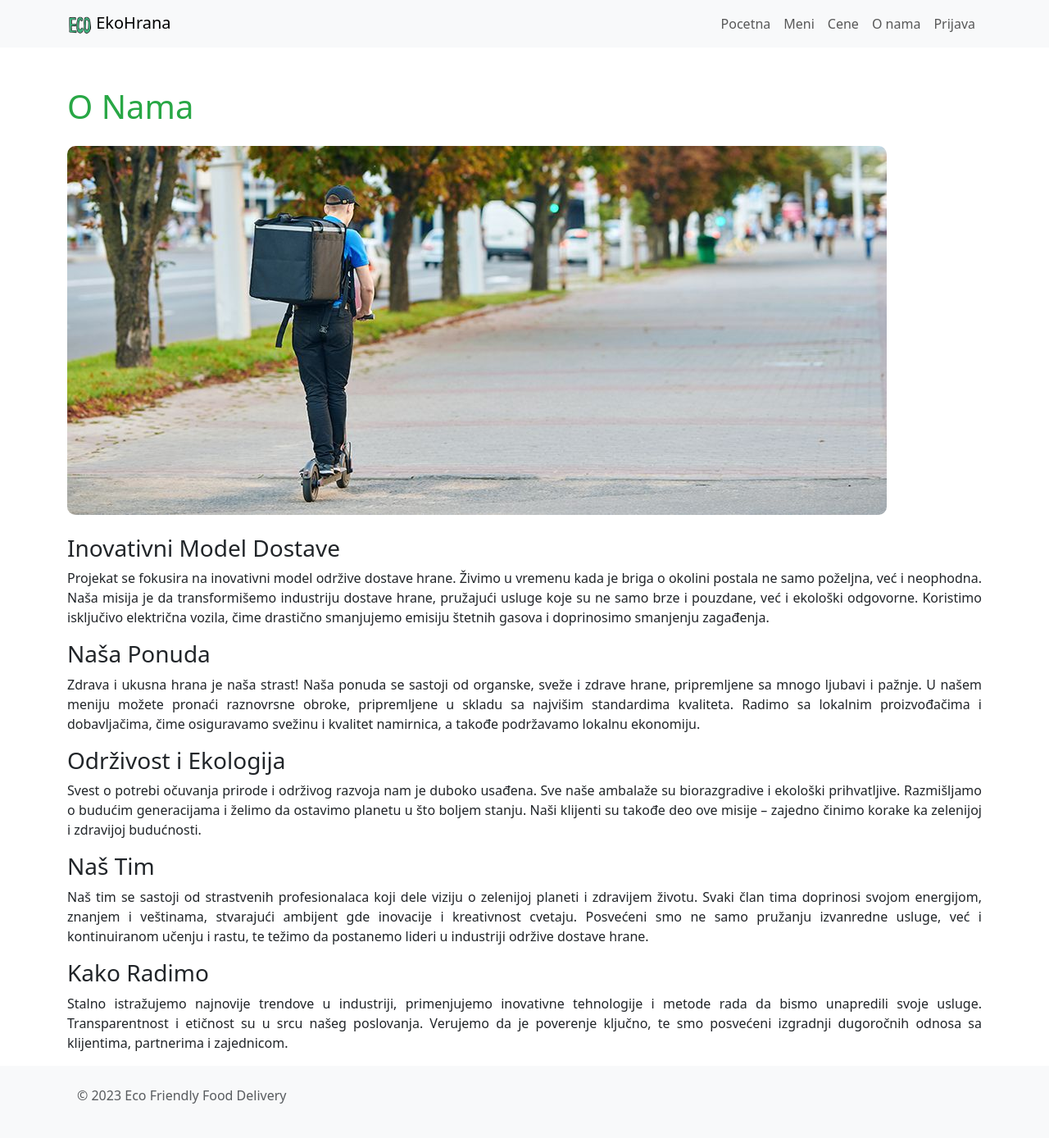
After one commit to Nikola-Milovic/soft-uprav-projekta, a PHP site: page /views/onama.php?stranica=pocetna in a window 1280 px wide. The commit adds this page. Shown: the whole page at 82% size. Run offline with PHP 8.4, Linux system fonts and the light colour scheme; data that the repository does not hold is empty.

Commit message:
o nama stranica

```diff
--- a/assets/css/glavni.css
+++ b/assets/css/glavni.css
@@ -12,6 +12,16 @@
     to {
         opacity: 1;
         transform: none;
+    }
+}
+
+@keyframes fadeIn {
+    from {
+        opacity: 0;
+    }
+
+    to {
+        opacity: 1;
     }
 }
 
@@ -31,6 +41,10 @@
     animation-name: fadeInUp;
 }
 
+.fadeIn {
+    animation-name: fadeIn;
+}
+
 .fadeInRight {
     animation-name: fadeInRight;
 }
@@ -38,3 +52,16 @@
 .navbar-nav .nav-item.dropdown:hover .dropdown-menu {
     display: block;
 }
+
+/* O nama */
+.container h1 {
+    color: #28a745;
+}
+
+.container img {
+    border-radius: 10px;
+}
+
+.container p {
+    text-align: justify;
+}
--- /dev/null
+++ b/views/onama.php
@@ -0,0 +1,34 @@
+<?php include 'delovi/heder.php'; ?>
+
+<div class="container mt-5 animated fadeIn">
+    <h1 class="mb-4">O Nama</h1>
+
+    <img src="/assets/slike/ekoloska-dostava.jpg" class="img-fluid mb-4 animated fadeInRight" alt="Eco-Friendly Delivery">
+
+    <h3>Inovativni Model Dostave</h3>
+    <p>
+        Projekat se fokusira na inovativni model održive dostave hrane. Živimo u vremenu kada je briga o okolini postala ne samo poželjna, već i neophodna. Naša misija je da transformišemo industriju dostave hrane, pružajući usluge koje su ne samo brze i pouzdane, već i ekološki odgovorne. Koristimo isključivo električna vozila, čime drastično smanjujemo emisiju štetnih gasova i doprinosimo smanjenju zagađenja.
+    </p>
+
+    <h3>Naša Ponuda</h3>
+    <p>
+        Zdrava i ukusna hrana je naša strast! Naša ponuda se sastoji od organske, sveže i zdrave hrane, pripremljene sa mnogo ljubavi i pažnje. U našem meniju možete pronaći raznovrsne obroke, pripremljene u skladu sa najvišim standardima kvaliteta. Radimo sa lokalnim proizvođačima i dobavljačima, čime osiguravamo svežinu i kvalitet namirnica, a takođe podržavamo lokalnu ekonomiju.
+    </p>
+
+    <h3>Održivost i Ekologija</h3>
+    <p>
+        Svest o potrebi očuvanja prirode i održivog razvoja nam je duboko usađena. Sve naše ambalaže su biorazgradive i ekološki prihvatljive. Razmišljamo o budućim generacijama i želimo da ostavimo planetu u što boljem stanju. Naši klijenti su takođe deo ove misije – zajedno činimo korake ka zelenijoj i zdravijoj budućnosti.
+    </p>
+
+    <h3>Naš Tim</h3>
+    <p>
+        Naš tim se sastoji od strastvenih profesionalaca koji dele viziju o zelenijoj planeti i zdravijem životu. Svaki član tima doprinosi svojom energijom, znanjem i veštinama, stvarajući ambijent gde inovacije i kreativnost cvetaju. Posvećeni smo ne samo pružanju izvanredne usluge, već i kontinuiranom učenju i rastu, te težimo da postanemo lideri u industriji održive dostave hrane.
+    </p>
+
+    <h3>Kako Radimo</h3>
+    <p>
+        Stalno istražujemo najnovije trendove u industriji, primenjujemo inovativne tehnologije i metode rada da bismo unapredili svoje usluge. Transparentnost i etičnost su u srcu našeg poslovanja. Verujemo da je poverenje ključno, te smo posvećeni izgradnji dugoročnih odnosa sa klijentima, partnerima i zajednicom.
+    </p>
+</div>
+
+<?php include 'delovi/futer.php'; ?>
--- a/views/pocetna.php
+++ b/views/pocetna.php
@@ -1,9 +1,8 @@
 <?php
-$trenutnaStranica = 'pocetna';
 include 'delovi/heder.php';
 ?>
 
-<div class="container my-5">
+<div class="container my-5 animated fadeIn">
     <div class="row align-items-center">
         <div class="col-md-6">
             <h1 class="display-4">Dostava Eko Hrane</h1>
```
Also changed, not shown: core/ruter.php (+10 -0 lines), kontroleri/onamaKontroler.php (added, +8 -0 lines), assets/slike/ekoloska-dostava.jpg (added), modeli/korisnik.php (added).
